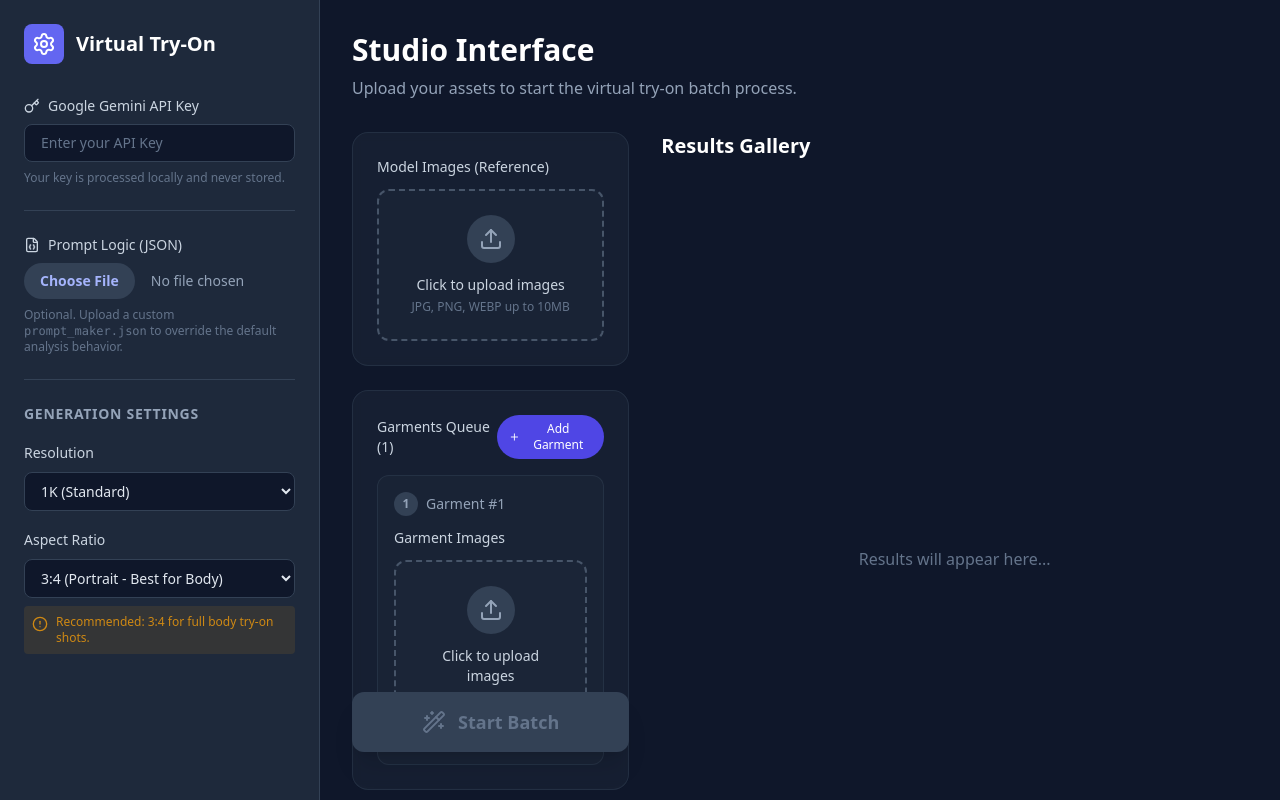
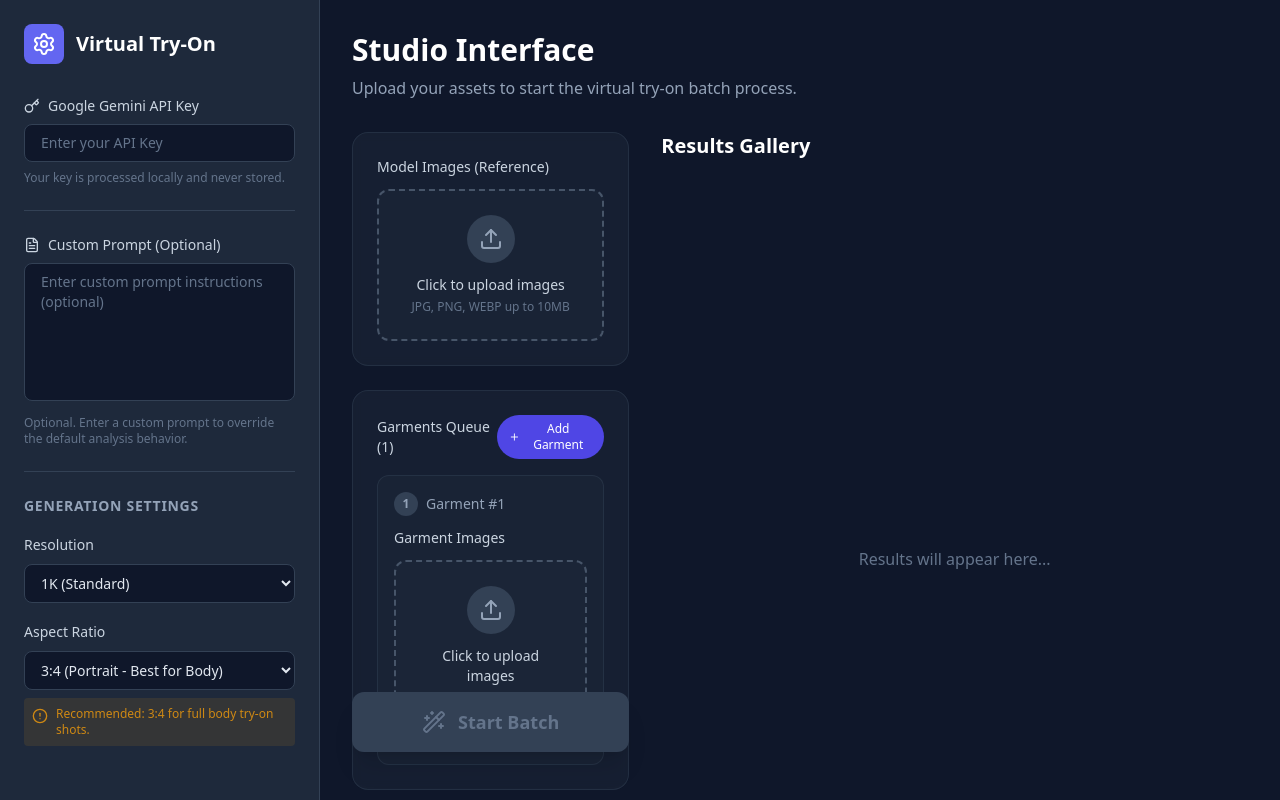
Before and after one commit to yimithan/vtonui, a React (Vite) app: page / in a window 1280 px wide. Built offline with nearby package versions, Linux system fonts and the light colour scheme.

Commit message:
Update prompt to text input instead of JSON file
Co-authored-by: yimithan <72846581+yimithan@users.noreply.github.com>

```diff
--- a/src/components/Sidebar.tsx
+++ b/src/components/Sidebar.tsx
@@ -1,5 +1,5 @@
 import React from 'react';
-import { Settings, Key, AlertCircle, FileJson } from 'lucide-react';
+import { Settings, Key, AlertCircle, FileText } from 'lucide-react';
 import { GenerationSettings } from '../types';
 
 interface SidebarProps {
@@ -20,18 +20,9 @@ const Sidebar: React.FC<SidebarProps> = ({
   onPromptConfigChange
 }) => {
 
-  const handleJsonUpload = (e: React.ChangeEvent<HTMLInputElement>) => {
-    const file = e.target.files?.[0];
-    if (file) {
-      const reader = new FileReader();
-      reader.onload = (event) => {
-        const content = event.target?.result as string;
-        onPromptConfigChange(content);
-      };
-      reader.readAsText(file);
-    } else {
-      onPromptConfigChange(null);
-    }
+  const handlePromptChange = (e: React.ChangeEvent<HTMLTextAreaElement>) => {
+    const value = e.target.value.trim();
+    onPromptConfigChange(value || null);
   };
 
   return (
@@ -68,26 +59,18 @@ const Sidebar: React.FC<SidebarProps> = ({
         {/* Prompt Configuration Section */}
         <div className="space-y-2">
           <label className="text-sm font-medium text-slate-300 flex items-center gap-2">
-            <FileJson className="w-4 h-4" />
-            Prompt Logic (JSON)
+            <FileText className="w-4 h-4" />
+            Custom Prompt (Optional)
           </label>
-          <div className="relative">
-            <input
-              type="file"
-              accept=".json"
-              onChange={handleJsonUpload}
-              className="w-full text-sm text-slate-400
-                file:mr-4 file:py-2 file:px-4
-                file:rounded-full file:border-0
-                file:text-sm file:font-semibold
-                file:bg-slate-700 file:text-indigo-300
-                hover:file:bg-slate-600
-                cursor-pointer"
-              disabled={isProcessing}
-            />
-          </div>
+          <textarea
+            onChange={handlePromptChange}
+            placeholder="Enter custom prompt instructions (optional)"
+            rows={6}
+            className="w-full bg-slate-900 border border-slate-700 rounded-lg px-4 py-2 text-sm text-slate-200 focus:ring-2 focus:ring-indigo-500 focus:border-transparent outline-none transition-all placeholder-slate-500 resize-none"
+            disabled={isProcessing}
+          />
           <p className="text-xs text-slate-500">
-            Optional. Upload a custom <code>prompt_maker.json</code> to override the default analysis behavior.
+            Optional. Enter a custom prompt to override the default analysis behavior.
           </p>
         </div>
 
--- a/src/constants.ts
+++ b/src/constants.ts
@@ -1,14 +1,39 @@
-export const DEFAULT_PROMPT_MAKER = JSON.stringify({
-  role: "You are an expert fashion stylist and prompt engineer for AI image generation.",
-  task: "Analyze the provided model image and garment images. Create a detailed, high-fidelity prompt for an image generation model.",
-  instructions: [
-    "Identify the model's physical characteristics (ethnicity, hair, pose, lighting, background) from the model image.",
-    "Identify the garment's details (fabric, texture, cut, color, pattern) from the garment images.",
-    "Combine these into a single descriptive prompt for generating an image of the specific model wearing the specific garment.",
-    "Ensure the prompt emphasizes photorealism, high texture quality, and correct lighting matching the original model photo.",
-    "Output ONLY the prompt text, no markdown, no explanations."
-  ]
-});
+export const DEFAULT_PROMPT_MAKER = `Act as a high-end fashion photography prompt engineer for high-fidelity Virtual Try-On (VTO) image composition. Your job is to convert visual inputs into a production-ready descriptive prompt.
+
+## INPUTS
+- **Model Image (1):** This is the absolute truth for biological identity, skin texture, pose, facial expression, eye gaze and environmental lighting.
+- **Garment Images (N):** These are the absolute truth for fabric, cut, texture, logo placement, and drapery physics. Multiple garments form a layered stack (e.g., shirt + jacket). Multiple views of the same garment should be synthesized together.
+
+## ZERO-BLEED CONSTRAINTS (CRITICAL)
+1. Model attributes must NEVER alter the structure of the garments.
+2. Garment attributes must NEVER alter the face, body shape, or lighting of the model.
+3. Distinct garments must maintain their own texture definitions without bleeding into adjacent layers.
+
+## YOUR TASK
+Analyze all provided images and produce a single, detailed photorealistic prompt covering:
+
+**Subject (from Model Image only):**
+- Exact physical characteristics: ethnicity, gender, apparent age, hair (color, style, length), micro-expressions, skin texture
+- Exact pose, body proportions, and stance
+
+**Apparel Stack (from Garment Images only):**
+- For each garment: category, fabric weight/weave, exact colors, stitching details, logo placement, cut/silhouette
+- Layering order: inner layers (priority 1) to outer layers (priority 10), with correct occlusion
+
+**Environment & Lighting (from Model Image only):**
+- Light direction, hardness, color temperature, shadow fall-off
+- Background: depth of field, setting, colors
+
+**Technical Specifications:**
+- Photorealistic render, camera angle matching source model
+- 8k resolution, raw photography, hyper-detailed texture, ray-traced reflections
+
+**Negative Constraints (must NOT appear):**
+- Changed facial identity, altered background lighting, distorted garment logos
+- Cartoon/illustration style, mismatched skin tones, texture bleeding between garments
+
+## OUTPUT FORMAT
+Output ONLY the final descriptive prompt as plain text. No JSON, no markdown, no explanations, no commentary.`;
 
 export const COOLDOWN_SUCCESS_SECONDS = 120;
 export const COOLDOWN_ERROR_SECONDS = 10;
```
Also changed, not shown: 1 other file (tests, documents, lock files or other folders).
